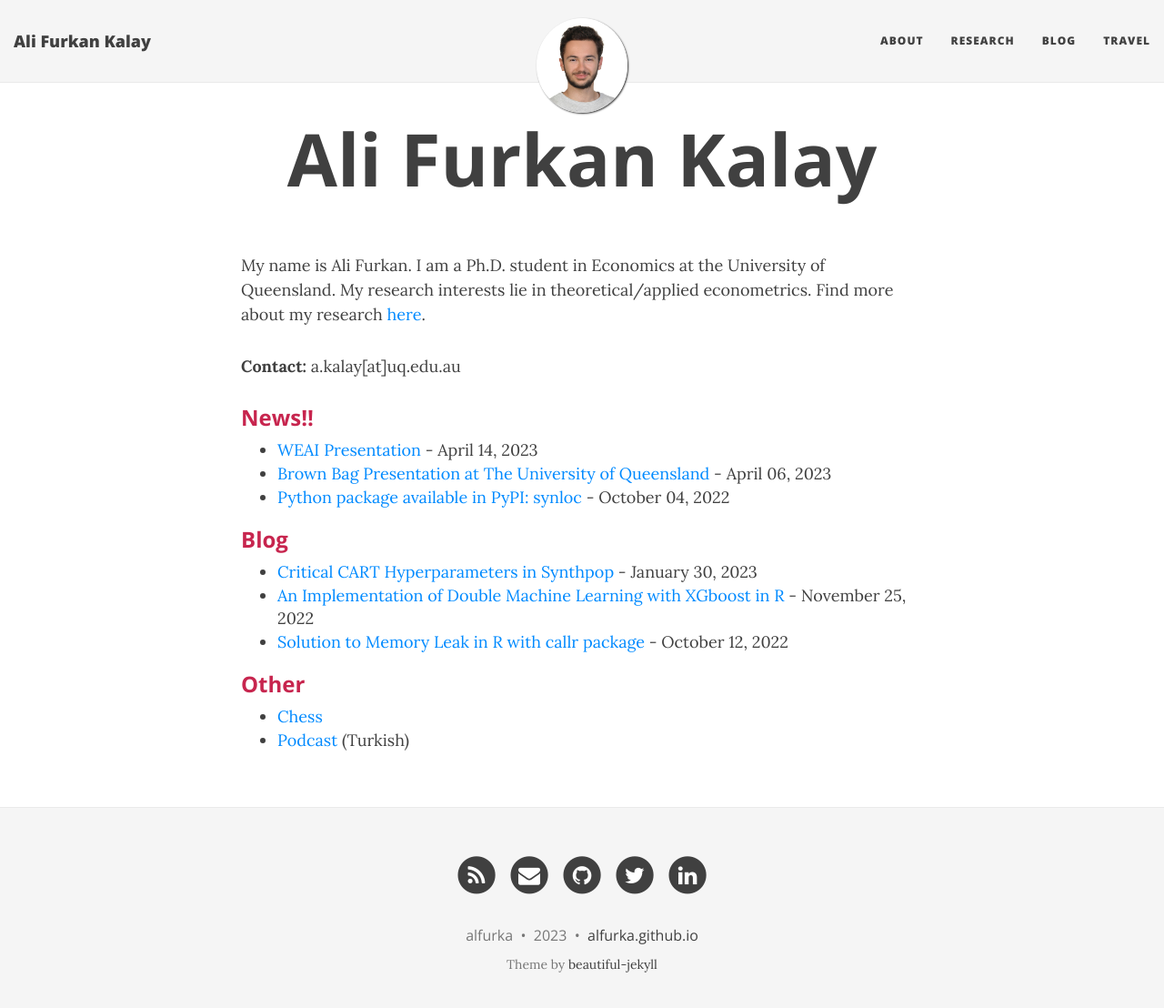
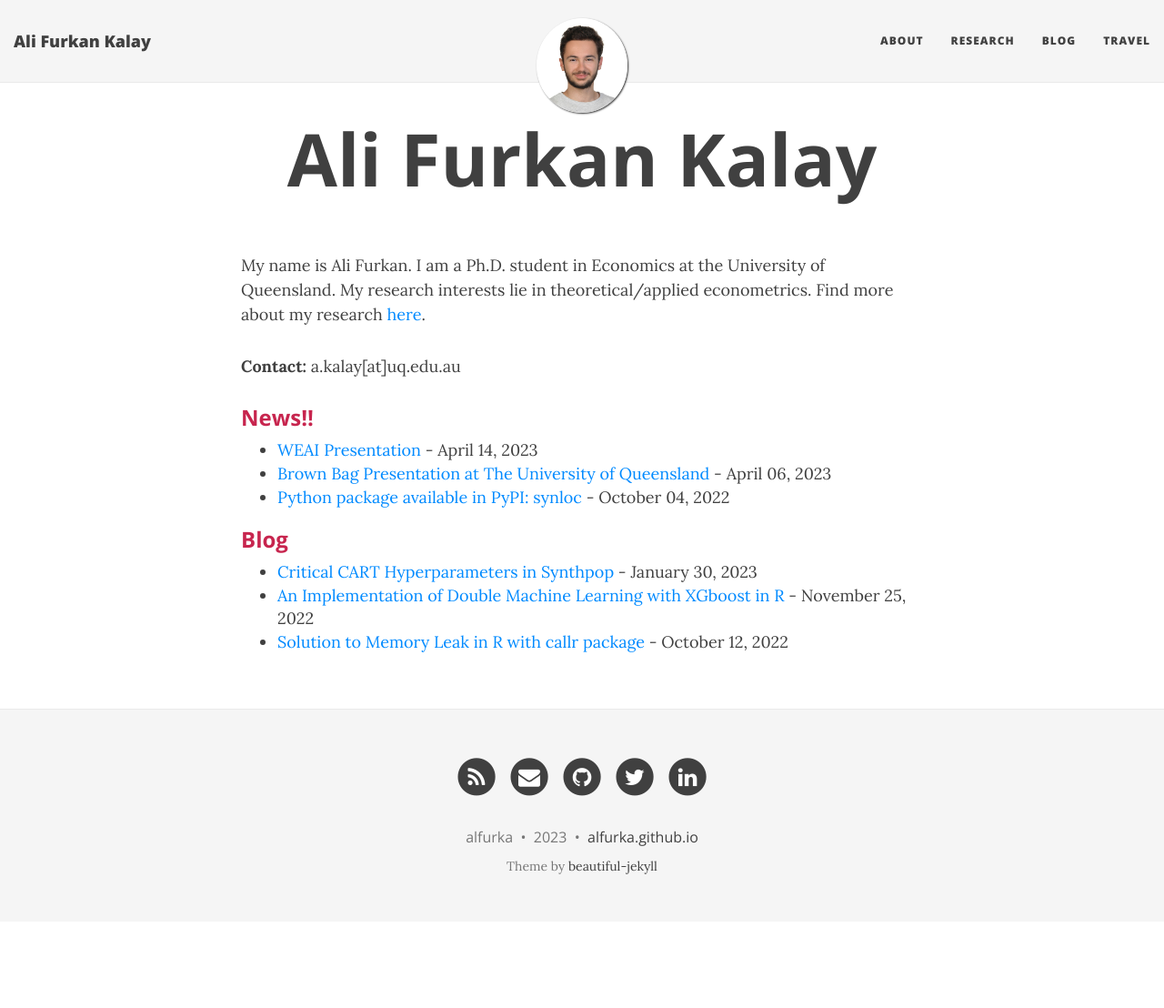
Before and after one commit to alfurka/alfurka.github.io, a Jekyll site: the page built from index.html, in a window 1280 px wide and 1121 px high. Shown: the top 1108 px of the window at 91% size. Built offline with Jekyll 4.4.1, drawn with Linux system fonts in a browser that asks for light colours; nearby versions of some CDN libraries.

Commit message:
front page and web page title changes

```diff
--- a/_config.yml
+++ b/_config.yml
@@ -17,7 +17,7 @@ baseurl: ""
 title: Ali Furkan Kalay
 
 # Short description of your site
-description: My personal web page
+description: PhD.c in Economics
 
 # --- Navigation bar options --- #
 
--- a/index.html
+++ b/index.html
@@ -24,11 +24,4 @@ use-site-title: true
   {% endfor %}
 </ul>
 
-<h3 style="color:#c7254e">Other</h3>
-
-<ul>
-  <li><a href="https://lichess.org/@/alfurka/perf/rapid">Chess</a></li>
-  <li><a href="https://cahilhoca.com/">Podcast</a> (Turkish)</li>
-</ul>
-
 <div style="clear:both"></div>
```
